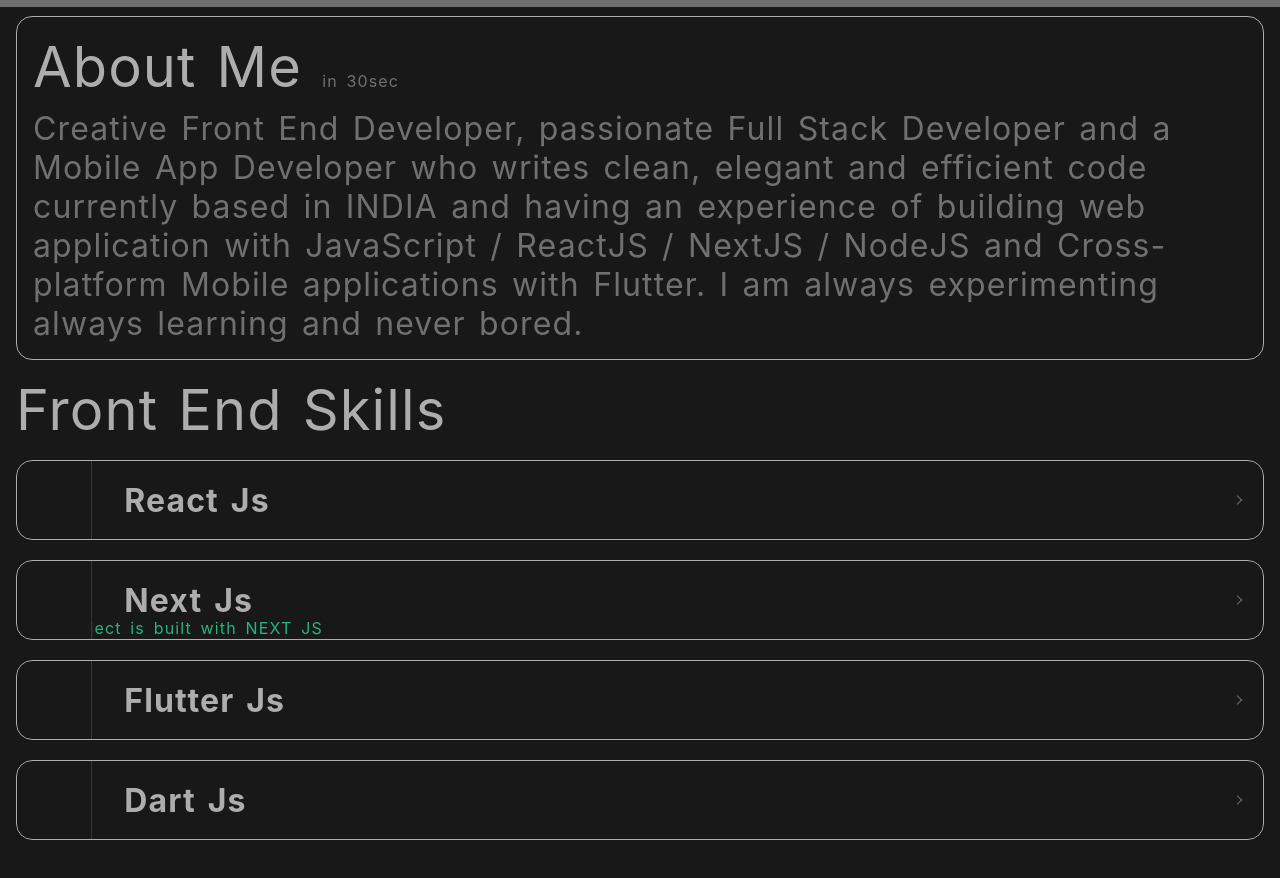
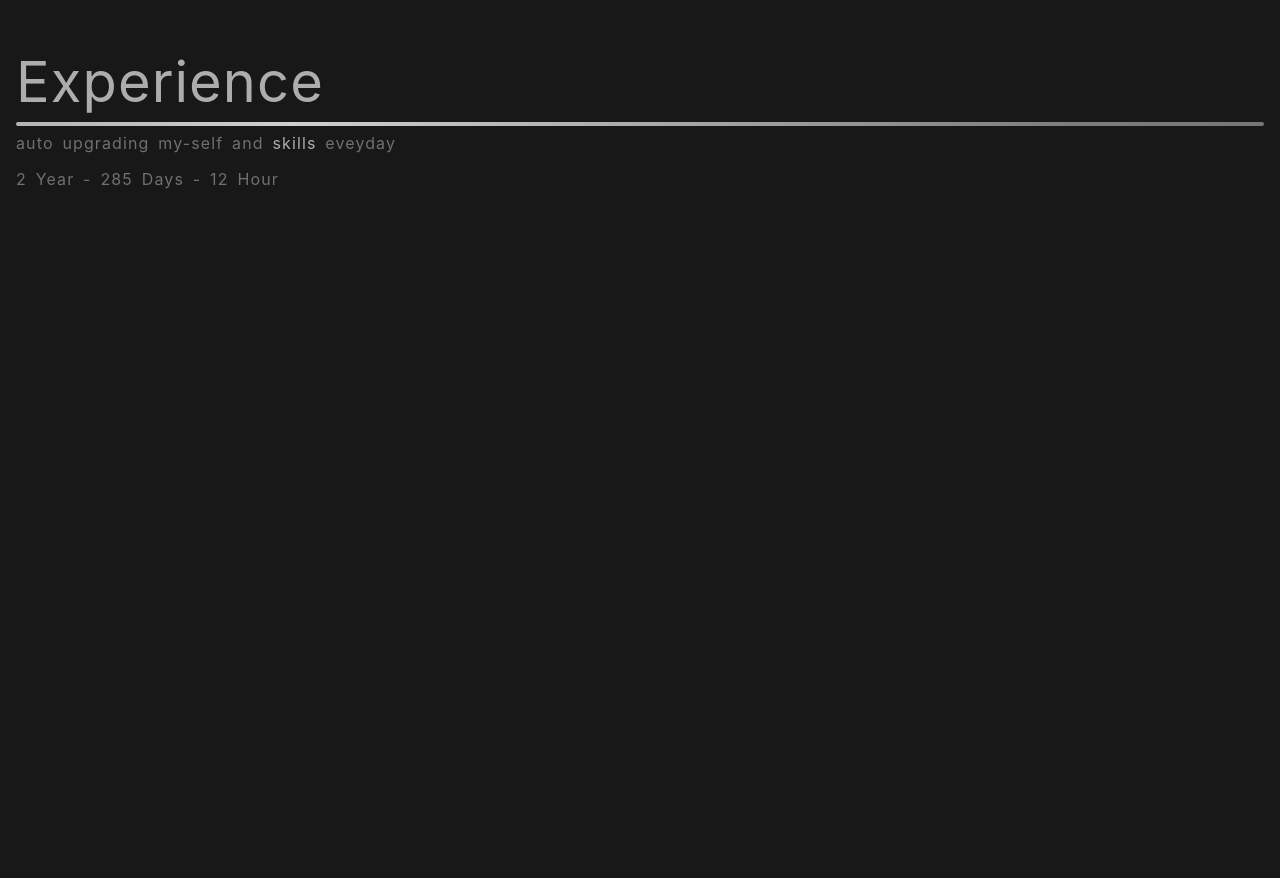
Before and after one commit to samsurya336/SURYA-Front-End-Developer, a Next.js app: page / in a window 1280 px wide. Shown: the top 878 px of the page. After the commit the page ends 800 px from the top, so only its background shows below. Built offline with nearby package versions, Linux system fonts and the light colour scheme.

Commit message:
Started Experience Comp

```diff
--- /dev/null
+++ b/components/experience/date/dateComp.module.css
@@ -0,0 +1,43 @@
+.date_anime_wrapper {
+  width: 50px;
+  height: 50px;
+  background-color: burlywood;
+  /* overflow: hidden; */
+}
+
+.date_anime_current_number {
+  width: 100%;
+  height: 100%;
+  background-color: indianred;
+}
+
+.date_anime_next_number {
+  width: 100%;
+  height: 100%;
+  background-color: cadetblue;
+  animation: text_anime_one;
+  animation-duration: 0.8s;
+  animation-timing-function: linear;
+  animation-iteration-count: infinite;
+  animation-delay: 1s;
+  animation-fill-mode: none;
+  /* animation-fill-mode: forwards; */
+}
+
+@keyframes text_anime_one {
+  0% {
+    transform: translateY(-200%);
+  }
+  100% {
+    transform: translateY(-100%);
+  }
+}
+
+@keyframes text_anime_two {
+  0% {
+    transform: translateY(-200%);
+  }
+  100% {
+    transform: translateY(-100%);
+  }
+}
--- /dev/null
+++ b/components/experience/date/dateComp.tsx
@@ -0,0 +1,131 @@
+import React, { useState, useEffect, useRef, ReactElement, RefObject, MutableRefObject } from 'react'
+import styles from './dateComp.module.css'
+
+
+export default function DateComp(): ReactElement {
+
+    // getHours()    Get the hour (0-23)
+    // getSeconds()  Get the second (0-59)
+
+    //Thu Dec 30 2021 12:45:17 GMT+0530 (India Standard Time)
+    // M-09 | D-01 | 2019
+
+    const [val, setVal] = useState<string>('')
+
+    const currentdatetime = new Date();
+
+    const startedCodingDate = new Date("09/01/2019");
+
+
+    const calculateYear = ():string => {
+
+        const startedYear = startedCodingDate.getFullYear();
+        const currentYear = new Date().getFullYear();
+
+        return (currentYear - startedYear).toString();
+
+    }
+
+    const calculateDays = ():string => {
+
+        // const currentDate = new Date();
+        const currentYear = currentdatetime?.getFullYear();
+        const currentYearStarting = new Date(`01/01/${currentYear}`)
+
+        const differenceInTime = currentdatetime?.getTime() - currentYearStarting.getTime();
+
+        const differenctInDays = differenceInTime / (1000 * 3600 * 24);
+        //                                 1000 = 1 sec -> 1000 MliSec
+        //                                 3600 = 1 Hr -> 3600 Sec
+        //                                 24 = 24 Hr -> 1 dy
+
+        // converting Float to Int
+        const days = Math.trunc( differenctInDays )
+
+        return days.toString();
+
+    }
+
+    const calculateHours = ():string => {
+
+        let hours = currentdatetime.getHours();
+
+        if(hours > 12){
+            hours = hours - 12;
+        }
+
+        return hours.toString();
+
+    }
+
+
+    return(
+
+        <>
+            <div>
+                <p>{`${calculateYear()} Year - ${calculateDays()} Days - ${calculateHours()} Hour `}</p>
+            </div>
+
+
+
+        </>
+
+    );
+
+}
+
+
+
+
+interface SecondsProp {
+    seconds: number,
+    hours: number
+    minutes: number,
+}
+
+function SecondsComp({seconds,hours,minutes}: SecondsProp): ReactElement {
+
+    const [secondsState, setSecondsState] = useState<number>(0)
+    const [hoursState, setHoursState] = useState<number>(0)
+
+    const minutesRef = useRef(0)
+    console.log(minutesRef.current)
+
+    useEffect(() => {
+        // let isMounted = true;
+        // let secondsInc = seconds;
+        // setSecondsState(seconds)
+        // setHoursState(hours)
+        // minutesRef.current = minutes;
+        // const interval = setInterval(() => {
+
+        //     if(secondsInc <= 60){
+        //         secondsInc++;
+        //         setSecondsState(prevState => prevState + 1)
+        //     }else{
+        //         minutesRef.current = minutesRef.current + 1;
+        //         secondsInc = 1;
+        //         setSecondsState(1)
+        //     }
+
+        //     if(minutesRef.current === 60){
+        //             setHoursState(prevState => prevState + 1)
+        //             minutesRef.current = 0;
+        //     }
+
+
+        // }, 1000);
+
+        // return () => {
+        //     isMounted = false;
+        //     clearInterval(interval)
+        // }
+    }, [])
+
+    return (
+        <div>
+            <p>Hours {`${hoursState}`}</p>
+            <p>Seconds {`${secondsState}`}</p>
+        </div>
+    )
+}
--- /dev/null
+++ b/components/experience/experiecne.tsx
@@ -0,0 +1,15 @@
+import React, { ReactElement } from 'react'
+import DateComp from './date/dateComp'
+import styles from './experience.module.css'
+
+
+export default function Experiecne(): ReactElement {
+    return (
+        <section >
+            <p className={styles.experience_heading}>Experience</p>
+            <div className={styles.updating_progress_wrapper} />
+            <p className={styles.progress_bottom_text}>auto upgrading my-self and <span>skills</span> eveyday</p>
+            <DateComp />
+        </section>
+    )
+}
--- /dev/null
+++ b/components/experience/experience.module.css
@@ -0,0 +1,52 @@
+.experience_heading {
+  font-size: var(--fs-500);
+  color: var(--grey-100);
+  margin: calc(var(--padding-s) / 2.5) 0;
+  margin-top: calc(var(--padding-s) * 2);
+  width: fit-content;
+}
+
+.updating_progress_wrapper {
+  width: 100%;
+  height: 4px;
+  background: rgb(112, 112, 112);
+  background: linear-gradient(
+    90deg,
+    rgba(112, 112, 112, 0.9456396210059691) 0%,
+    rgba(125, 125, 125, 1) 16%,
+    rgba(207, 207, 207, 1) 50%,
+    rgba(125, 125, 125, 1) 81%,
+    rgba(112, 112, 112, 0.9540665872981039) 100%
+  );
+  background-size: 200% 100%;
+  animation: progress_anime 5s linear infinite forwards;
+  margin: calc(var(--padding-s) / 2.5) 0;
+  border-radius: 2px;
+}
+
+@-webkit-keyframes progress_anime {
+  0% {
+    background-position: -100% 0;
+  }
+  100% {
+    background-position: 100% 0;
+  }
+}
+
+@keyframes progress_anime {
+  0% {
+    background-position: -1200px 0;
+  }
+  100% {
+    background-position: 1200px 0;
+  }
+}
+
+.progress_bottom_text {
+  font-size: var(--fs-200);
+  margin-bottom: var(--padding-s);
+}
+
+.progress_bottom_text > span {
+  color: var(--grey-100);
+}
--- a/components/skills/skills.module.css
+++ b/components/skills/skills.module.css
@@ -4,5 +4,6 @@
   transform: scale(0);
   transition: transform 2s ease-in-out;
   margin: var(--padding-s) 0;
+  margin-top: calc(var(--padding-s) * 2);
   width: fit-content;
 }
--- a/pages/index.tsx
+++ b/pages/index.tsx
@@ -5,27 +5,31 @@
 import Header from '../components/header/header'
 import AboutMe from '../components/aboutMe/aboutMe'
 import Skills from '../components/skills/skills'
+import Experiecne from '../components/experience/experiecne'
 import styles from '../styles/Home.module.css'
 
+// 🧑🏻‍💻
 const Home: NextPage = () => {
   return (
 
     <div className={styles.home_wrapper}>
 
       <Head>
-        <title>Surya portfolio</title>
+        <title>Surya - Front End Developer 💻</title>
         <meta name="description" content="Generated by create next app" />
         <link rel="icon" href="/favicon.ico" />
       </Head>
 
-      <ScrollProgress />
-      {/* <Header /> */}
+      <Experiecne />
+
+      {/* <ScrollProgress />
+      <Header />
       <AboutMe />
 
       <Skills title={'Front End Skills'} />
       <div style={{height:'300px',width:'150px'}} />
       <div style={{height:'300px',width:'150px'}} />
-      <div style={{height:'300px',width:'150px'}} />
+      <div style={{height:'300px',width:'150px'}} /> */}
 
     </div>
   )
```
Also changed, not shown: components/skills/skillTile/skillTile.module.css (+77 -0 lines).
